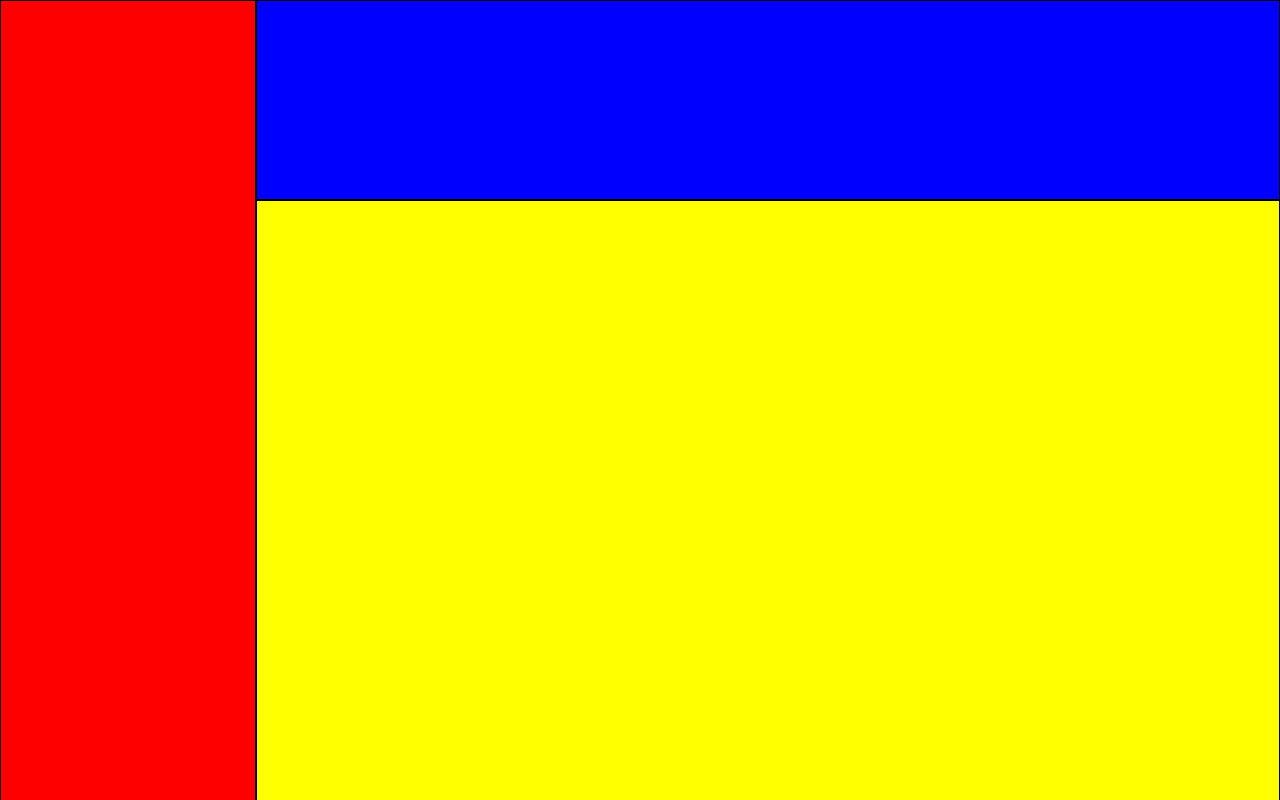
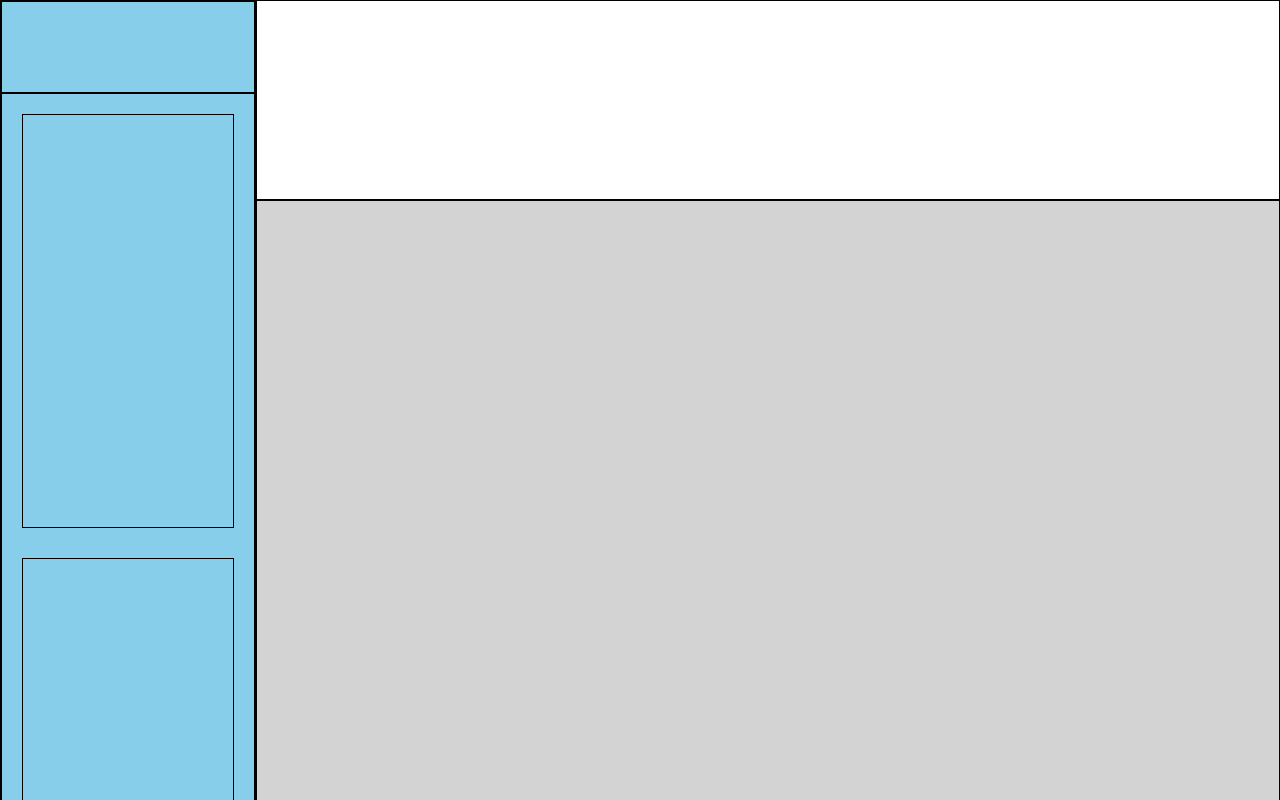
Before and after one commit to aidanwsimmons/admin-dashboard, a plain HTML site: page index.html in a window 1280 px wide. Shown: the top 800 px of the page. Drawn offline with Linux system fonts and the light colour scheme.

Commit message:
nav elements positioned

```diff
--- a/index.html
+++ b/index.html
@@ -8,8 +8,26 @@
     <title>Admin Dashboard</title>
 </head>
 <body>
-    <header></header>
-    <aside></aside>
-    <main></main>
+    <header>
+
+    </header>
+
+    <nav>
+        <div class="logo">
+
+        </div>
+        <div class="links">
+            <div class="links-1">
+
+            </div>
+            <div class="links-2">
+
+            </div>
+        </div>
+    </nav>
+
+    <main>
+
+    </main>
 </body>
 </html>
--- a/styles.css
+++ b/styles.css
@@ -9,21 +9,35 @@ body {
     height: 1200px;
 }
 
-header, aside, main {
+header, nav, main, div {
     border: 1px solid black;
 }
 
 header{
     grid-area: 1 / 2 / 2 / 3;
-    background-color: blue;
+    background-color: white;
 }
 
-aside{
+nav{
     grid-area: 1 / 1 / 3 / 2;
-    background-color: red;
+    background-color: skyblue;
+    display: grid;
+    grid-template-rows: 1fr 12fr;
+}
+
+.logo {
+    grid-row: 1 / 2;
+}
+
+.links {
+    grid-row: 2 / 3;
+    display: grid;
+    grid-template-rows: 4fr 6fr;
+    padding: 20px;
+    gap: 30px;
 }
 
 main {
     grid-area: 2 / 2 / 3 / 3;
-    background-color: yellow;
+    background-color: lightgray;
 }
```
